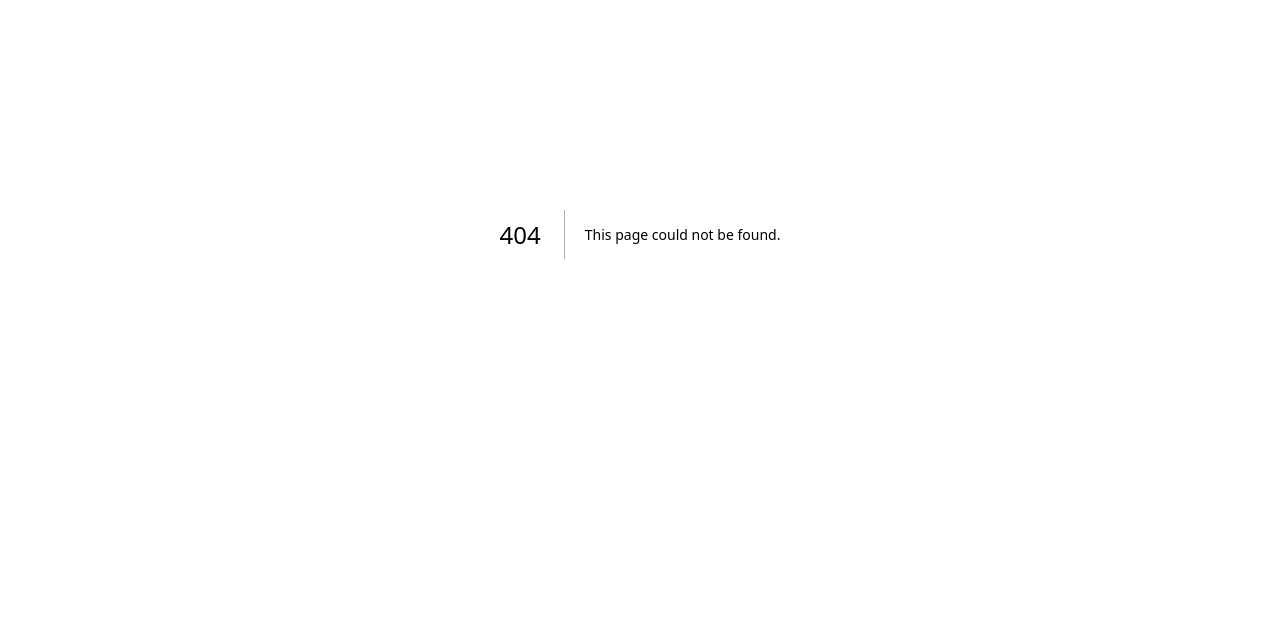
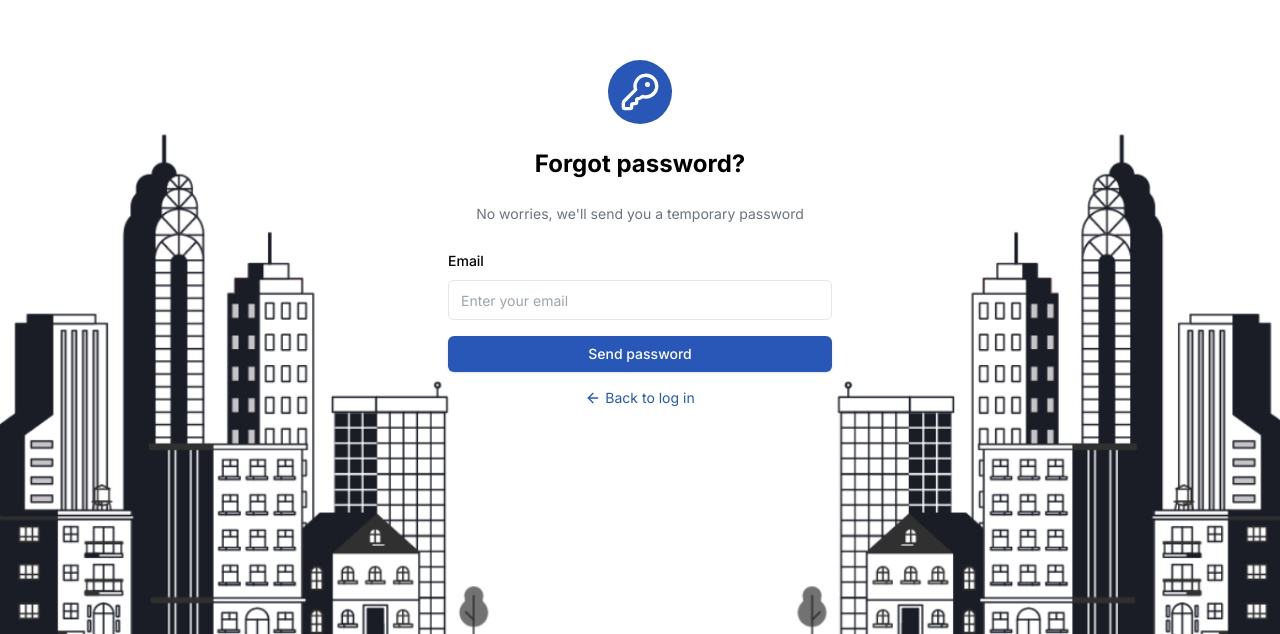
Before and after one commit to safetrustcr/dApp-SafeTrust, a Next.js app in the folder apps/web/: page /forgot-password in a window 1280 px wide. Before the commit this address had no page. Shown: the part 166-800 px from the top of the page. Built offline with nearby package versions, Linux system fonts and the light colour scheme.

Commit message:
feat: add forgot-password page

```diff
--- /dev/null
+++ b/apps/web/src/app/forgot-password/page.tsx
@@ -0,0 +1,5 @@
+import ForgotPasswordForm from "@/components/auth/ForgotPasswordForm";
+
+export default function ForgotPasswordPage() {
+  return <ForgotPasswordForm />;
+}
```
